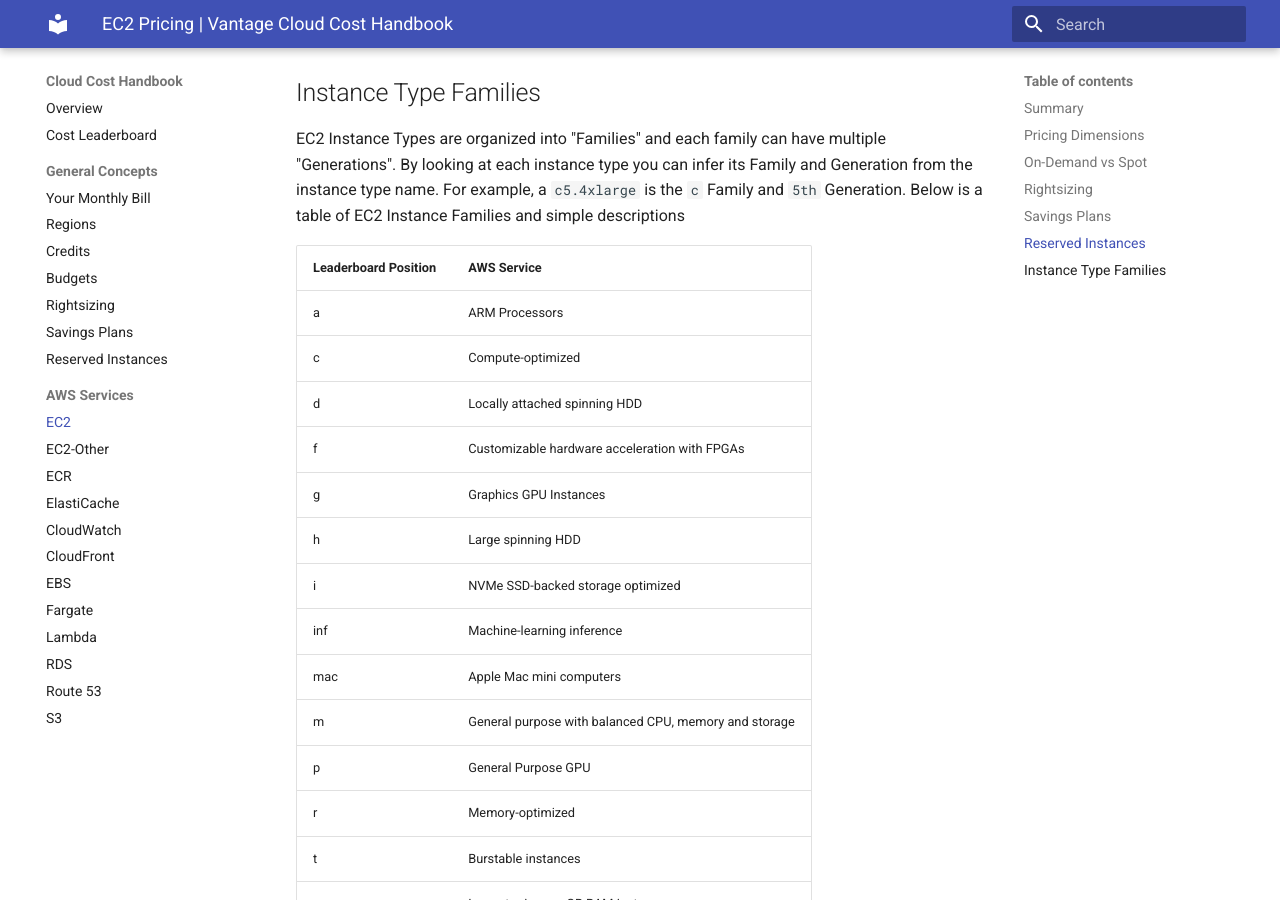
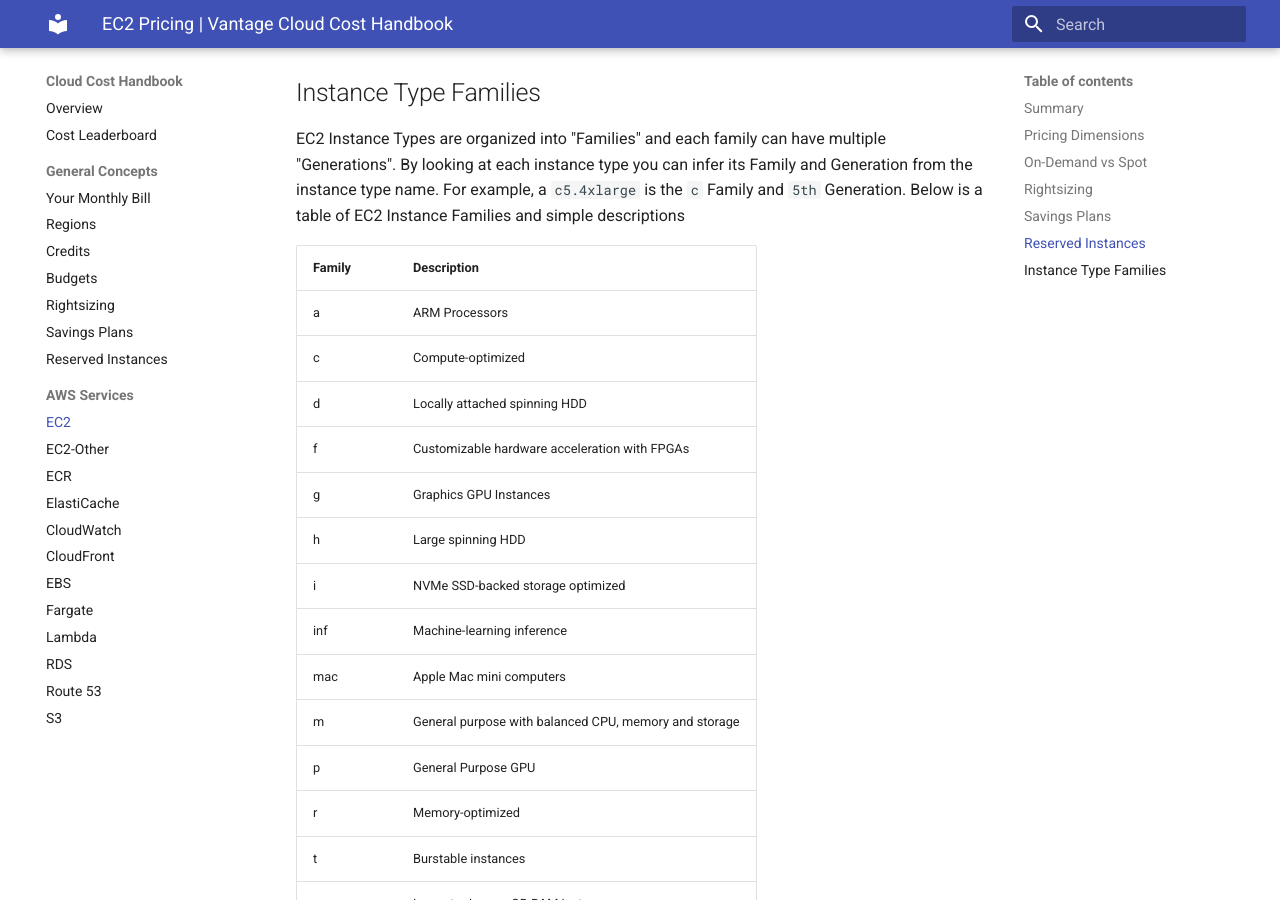
Before and after one commit to vantage-sh/handbook.vantage.sh, an MkDocs documentation site: the page built from docs/aws/services/ec2-pricing.md, in a window 1280 px wide and 900 px high, scrolled down 1695 px. Built offline with MkDocs 1.6.1 and Material for MkDocs 9.7.7, drawn with Linux system fonts in a browser that asks for light colours.

Commit message:
fix: wrong headers

```diff
--- a/docs/aws/services/ec2-pricing.md
+++ b/docs/aws/services/ec2-pricing.md
@@ -32,7 +32,7 @@
 
 EC2 Instance Types are organized into "Families" and each family can have multiple "Generations". By looking at each instance type you can infer its Family and Generation from the instance type name. For example, a `c5.4xlarge` is the `c` Family and `5th` Generation. Below is a table of EC2 Instance Families and simple descriptions
 
-| Leaderboard Position      | AWS Service |
+| Family      | Description |
 | ----------- | ----------- |
 | a   | ARM Processors        |
 | c   | Compute-optimized        |
```
